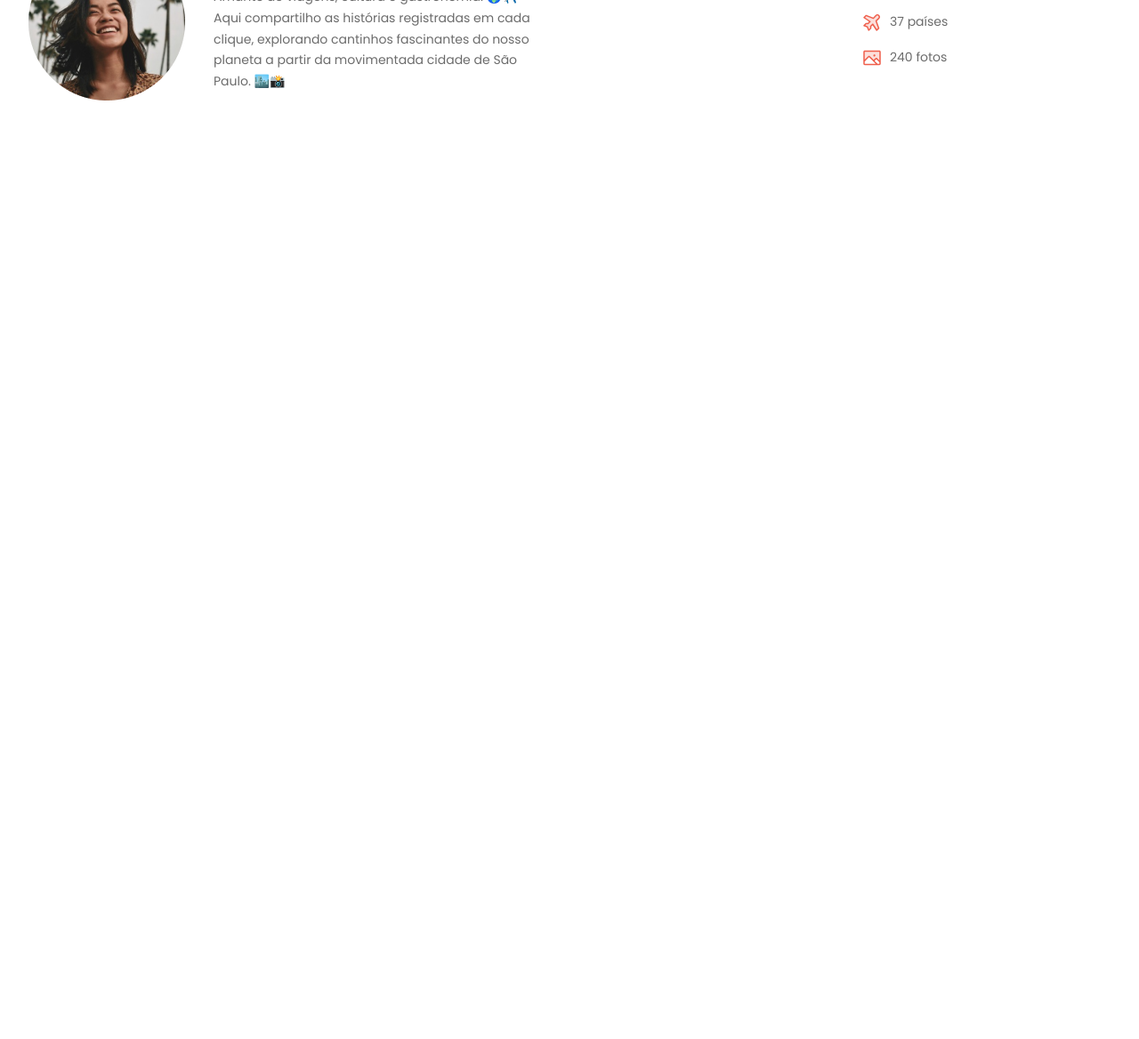
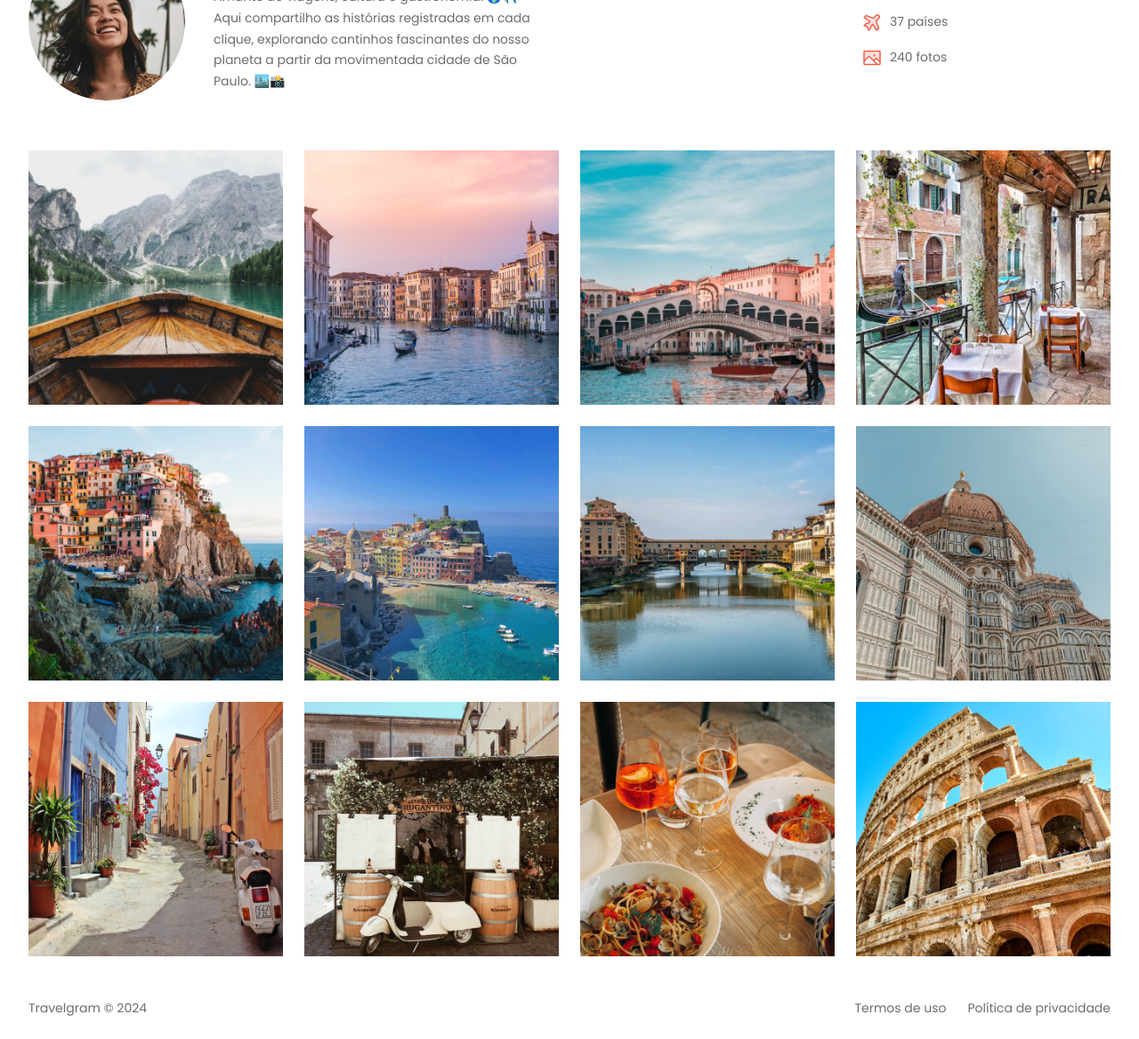
Before and after one commit to matheustorresdev97/full-stack, a plain HTML site: page 03-travelgram/index.html in a window 1280 px wide. Shown: the part 191-1359 px from the top of the page at 89% size. Before the commit the page ends 800 px from the top, so only its background shows below. Drawn offline with Linux system fonts and the light colour scheme.

Commit message:
projeto finalizado

```diff
--- a/03-travelgram/index.html
+++ b/03-travelgram/index.html
@@ -67,5 +67,26 @@
         </ul>
       </div>
     </header>
+
+    <main class="container">
+      <img src="assets/Image 01.png" alt="..." />
+      <img src="assets/Image 02.png" alt="..." />
+      <img src="assets/Image 03.png" alt="..." />
+      <img src="assets/Image 04.png" alt="..." />
+      <img src="assets/Image 05.png" alt="..." />
+      <img src="assets/Image 06.png" alt="..." />
+      <img src="assets/Image 07.png" alt="..." />
+      <img src="assets/Image 08.png" alt="..." />
+      <img src="assets/Image 09.png" alt="..." />
+      <img src="assets/Image 10.png" alt="..." />
+      <img src="assets/Image 11.png" alt="..." />
+      <img src="assets/Image 12.png" alt="..." />
+    </main>
+
+    <footer class="container">
+      <span>Travelgram &copy; 2024</span>
+      <span>Termos de uso</span>
+      <span>Política de privacidade</span>
+    </footer>
   </body>
 </html>
--- /dev/null
+++ b/03-travelgram/styles/footer.css
@@ -0,0 +1,11 @@
+footer {
+    display: flex;
+    gap: 24px;
+    padding-block: 24px;
+
+    font: 14px/150% var(--font-family);
+}
+
+footer span:nth-child(1) {
+    margin-right: auto;
+}
--- a/03-travelgram/styles/header.css
+++ b/03-travelgram/styles/header.css
@@ -16,6 +16,13 @@ header .container {
 
 #profile>div {
     max-width: 384px;
+}
+
+#profile img {
+    width: 176px;
+    height: 176px;
+    object-fit: cover;
+    border-radius: 50%;
 }
 
 #profile h1 {
--- a/03-travelgram/styles/index.css
+++ b/03-travelgram/styles/index.css
@@ -1,3 +1,5 @@
 @import url(global.css);
 @import url(nav.css);
 @import url(header.css);
+@import url(main.css);
+@import url(footer.css);
--- /dev/null
+++ b/03-travelgram/styles/main.css
@@ -0,0 +1,12 @@
+main {
+    display: flex;
+    flex-wrap: wrap;
+    gap: 24px;
+    padding-block: 24px;
+}
+
+main img {
+    width: 286px;
+    height: 286px;
+    object-fit: cover;
+}
```
